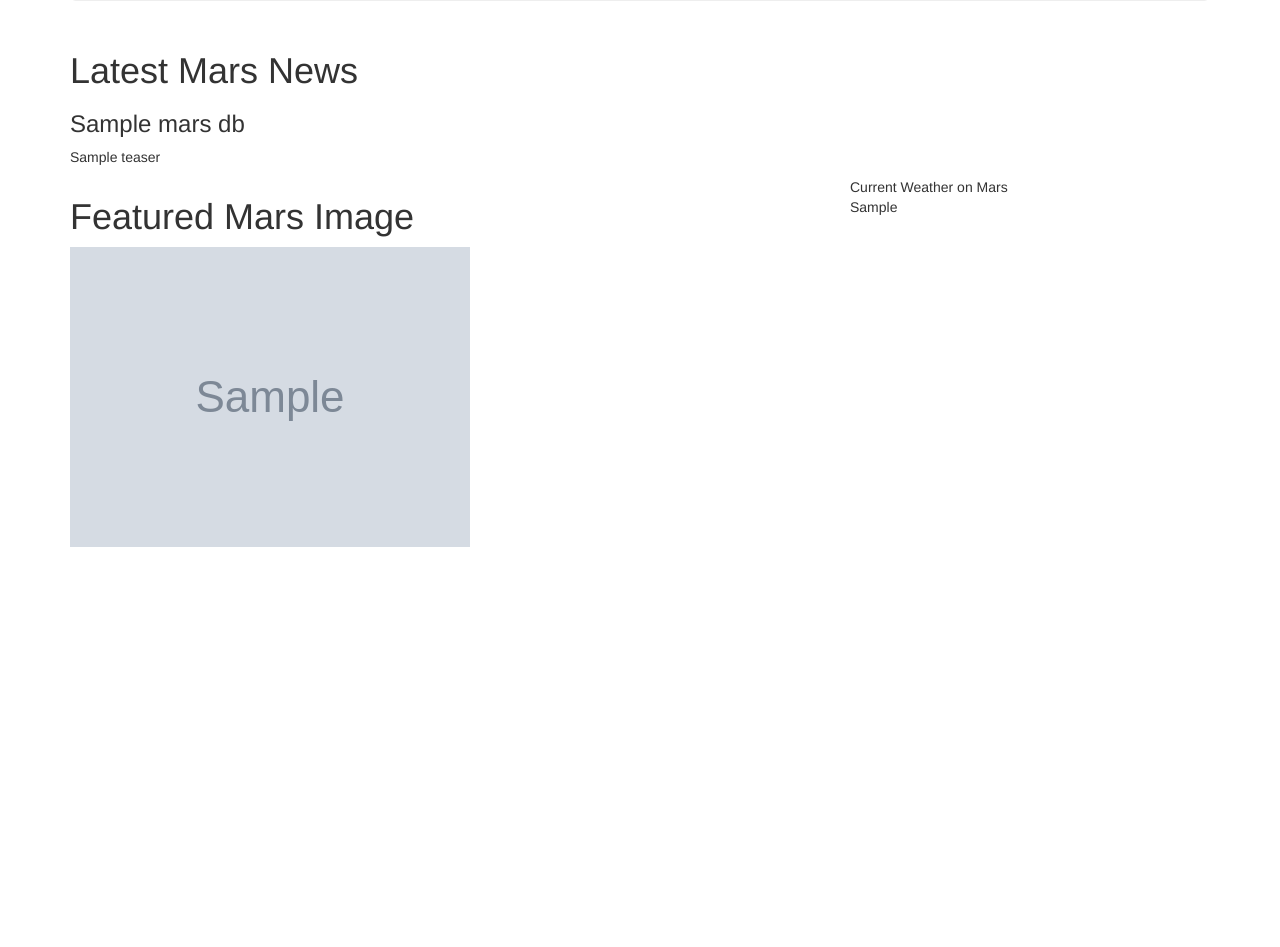
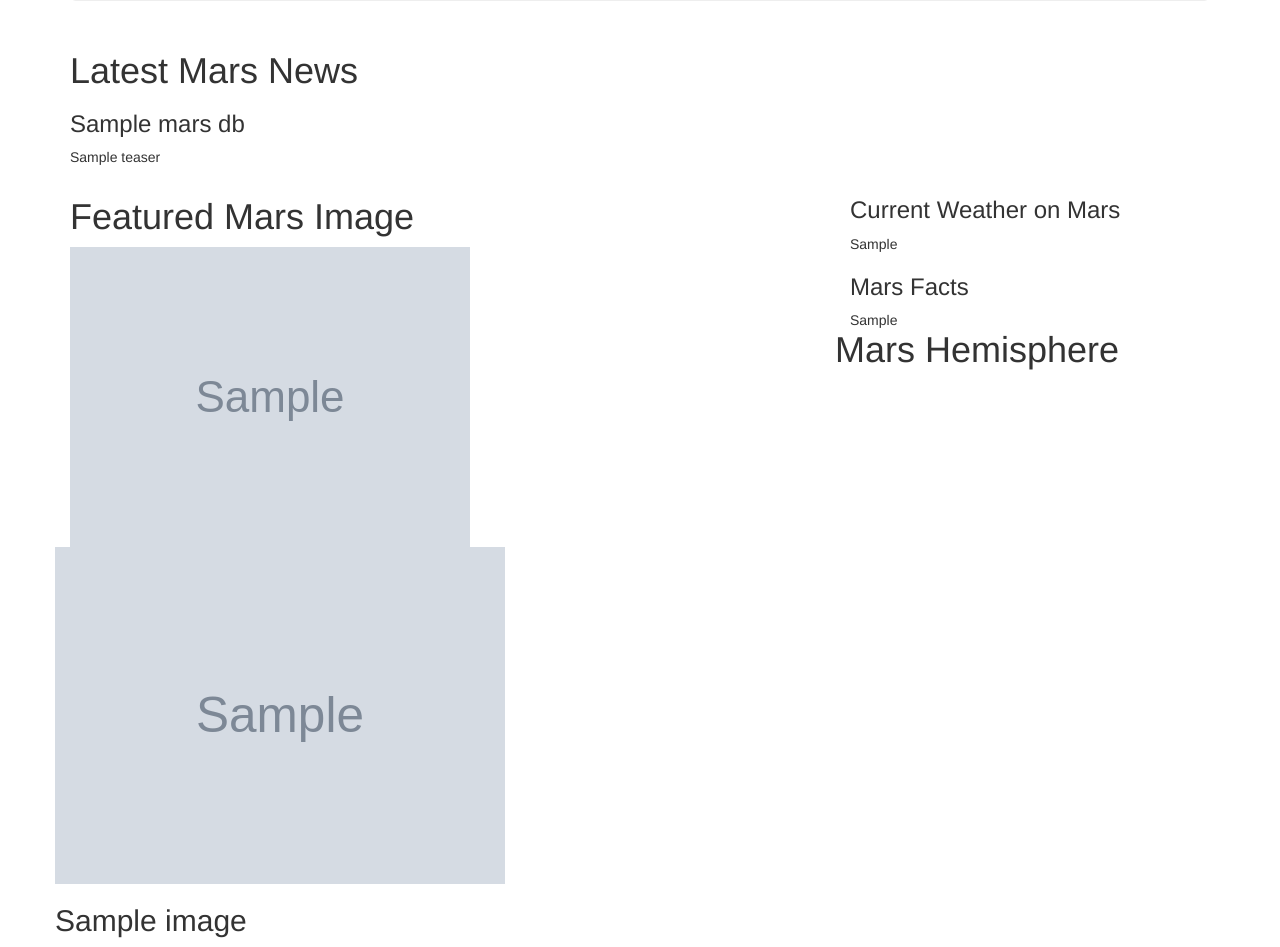
Before and after one commit to gitttran/13-Web_Scraping, a Flask app: template 13-Web-Scraping-and-Document-Databases/templates/index.html in a window 1280 px wide. Shown: the part 255-1202 px from the top of the page. Before the commit the page ends 802 px from the top, so only its background shows below. Run offline with Flask 2, Linux system fonts and the light colour scheme; the template is opened without the code that fills it: most values are stand-ins (such as "Sample title", 1, 10 or a date in 2020); grey boxes marked "Sample" are stand-in pictures; some libraries are stand-ins or nearby versions.

Commit message:
Add files via upload

```diff
--- a/13-Web-Scraping-and-Document-Databases/templates/index.html
+++ b/13-Web-Scraping-and-Document-Databases/templates/index.html
@@ -32,11 +32,34 @@
       <img src="{{mars_db['featured_image_url']}}" class="featured">
     </div>
     <div class="col-md-4">
-      <div class="card-title">Current Weather on Mars</div>
-        <p class="card-text">{{mars_db['mars_weather']}}</p>
+      <div><h3>Current Weather on Mars</h3></div>
+        <p>{{mars_db['mars_weather']}}</p>
+
+        <div><h3>Mars Facts</h3></div>
+        <table>{{mars_db['mars_facts']}}</table>
+    </div>
+    <br/>
+    <br/>
+
+
+    <div class="container">
+      <div class="row">
+        <h1>Mars Hemisphere</h1>
+
+        {% for image in mars_data.mars_hemispheres %}
+
+        <div>
+          <img src={{image.img_url}} alt="Mars Hemisphere Image" width=450>
+            <div>
+              <h2>{{image.title}}</h2>
+            </div>
+        </div>
+
+        {% endfor %}
+
       </div>
     </div>
-    <br/>
+
 
 </body>
 </html>
```
